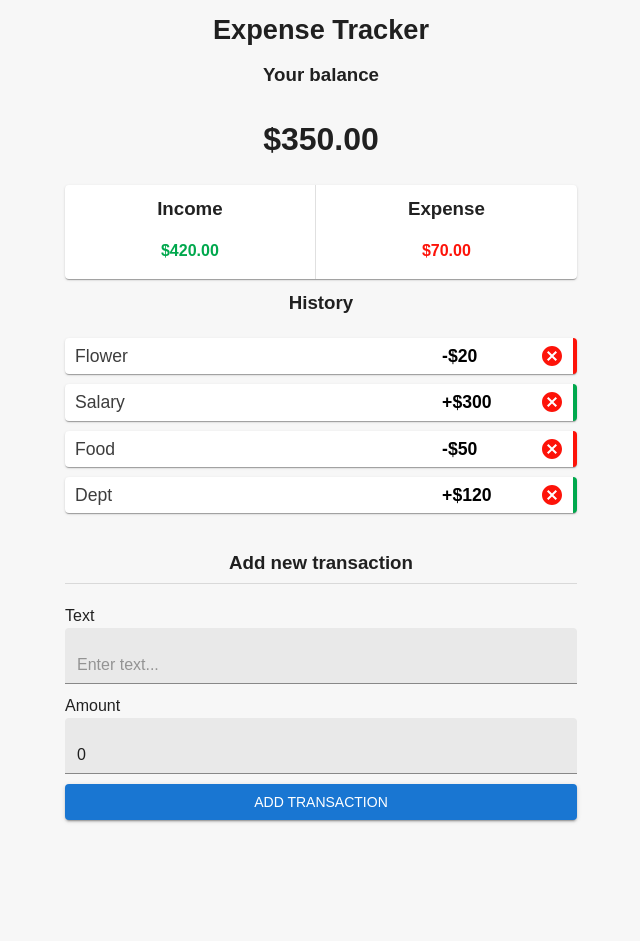
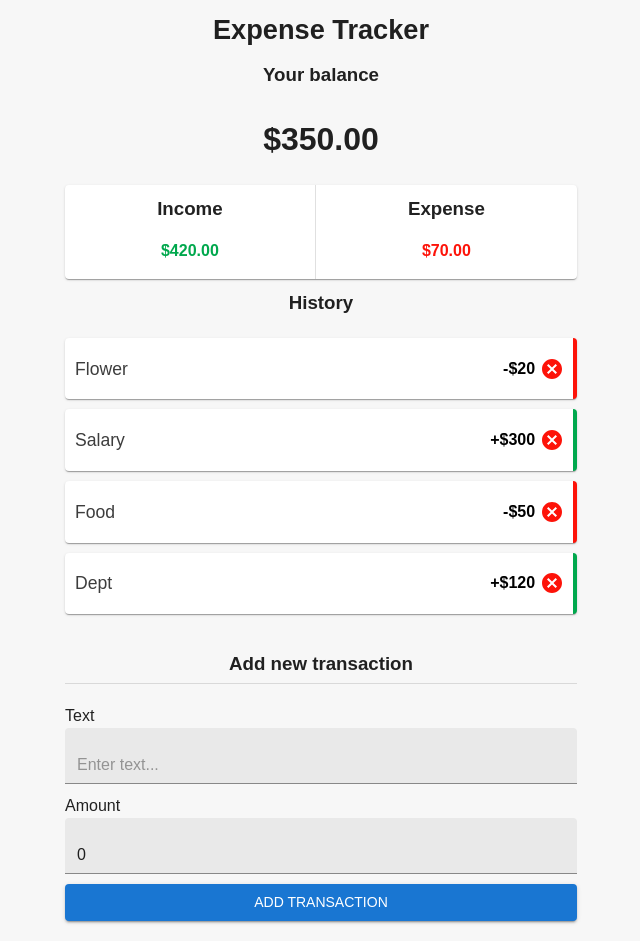
Before and after one commit to DianaBrightside/expense-tracker, a React (Create React App) app: page / in a window 1280 px wide. Shown: the whole page, without its empty margins (319-959 px from the left). Before the commit the page ends 840 px from the top, so only its background shows below. Built offline with nearby package versions, Linux system fonts and the light colour scheme.

Commit message:
UI improvements

```diff
--- a/src/components/Transaction.js
+++ b/src/components/Transaction.js
@@ -5,6 +5,7 @@ import { Button } from "@mui/material";
 import {
   HistoryCash,
   HistoryItem,
+  HistoryText,
   HistoryItemBg,
 } from "../styles/Texts/AppTexts";
 import { IconRed } from "../styles/Icons/AppIcons";
@@ -17,13 +18,13 @@ const Transaction = ({ transaction }) => {
 
   useEffect(() => {
     transaction.amount > 0 ? setSignClass("plus") : setSignClass("minus");
-  });
+  }, [transaction.amount]);
 
   const sign = transaction.amount < 0 ? "-" : "+";
   return (
     <HistoryItemBg className={signClass}>
       <HistoryItem>
-        {transaction.text}{" "}
+        <HistoryText>{transaction.text} </HistoryText>
         <HistoryCash>
           {sign}${Math.abs(transaction.amount)}
         </HistoryCash>
--- a/src/styles/Texts/AppTexts.js
+++ b/src/styles/Texts/AppTexts.js
@@ -34,7 +34,7 @@ export const HistoryItemBg = styled(Paper)`
   padding: 0 10px;
   margin-bottom: 10px;
   ${(props) => {
-    if (props.className == "plus") {
+    if (props.className === "plus") {
       return `
       border-right: 4px solid #00a84d;
       `;
@@ -52,14 +52,17 @@ export const HistoryItem = styled.li`
   justify-content: space-between;
   align-items: center;
   list-style: none;
+`;
+export const HistoryText = styled.p`
+  width: 90%;
   font-size: 1.1em;
   color: #3d3d3d;
   word-break: break-all;
 `;
-
 export const HistoryCash = styled.span`
   margin: 5px;
+  text-align: right;
   font-weight: 600;
   color: #000;
-  width: 20%;
+  width: 10%;
 `;
```
